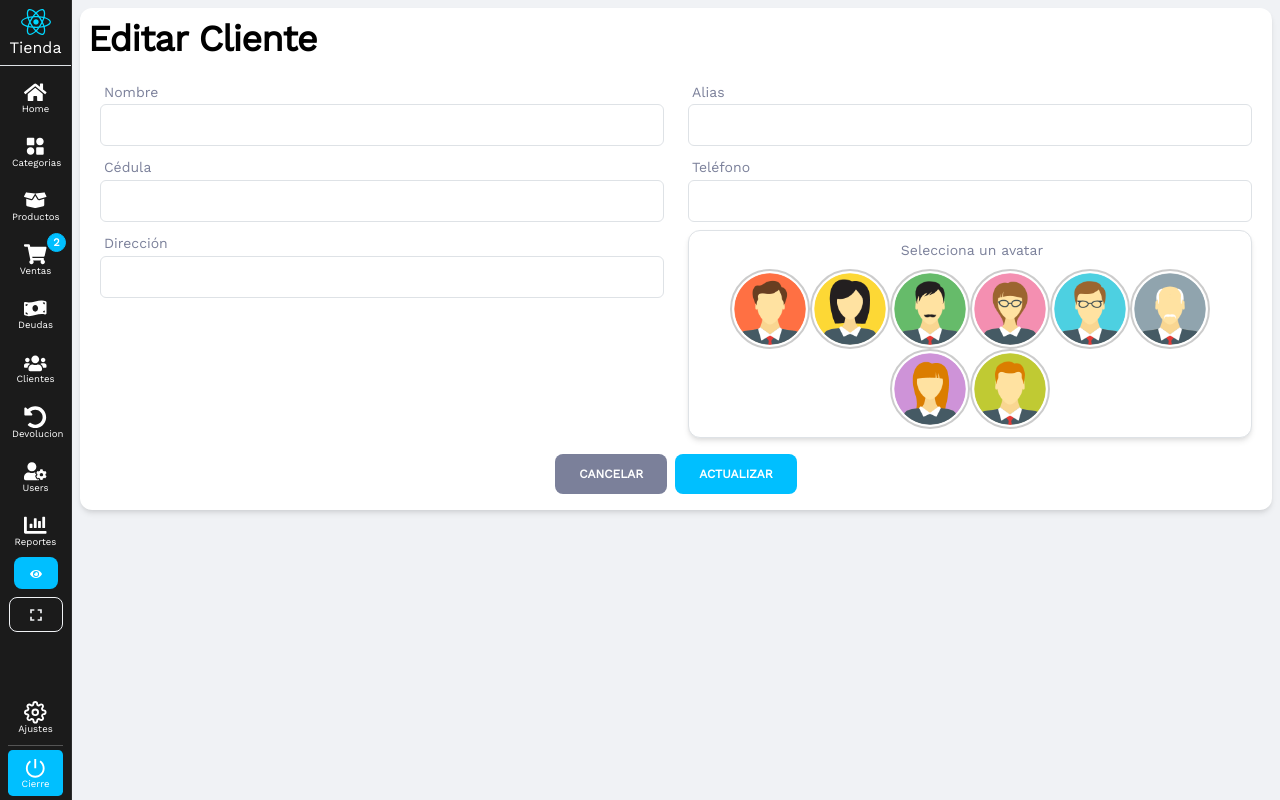
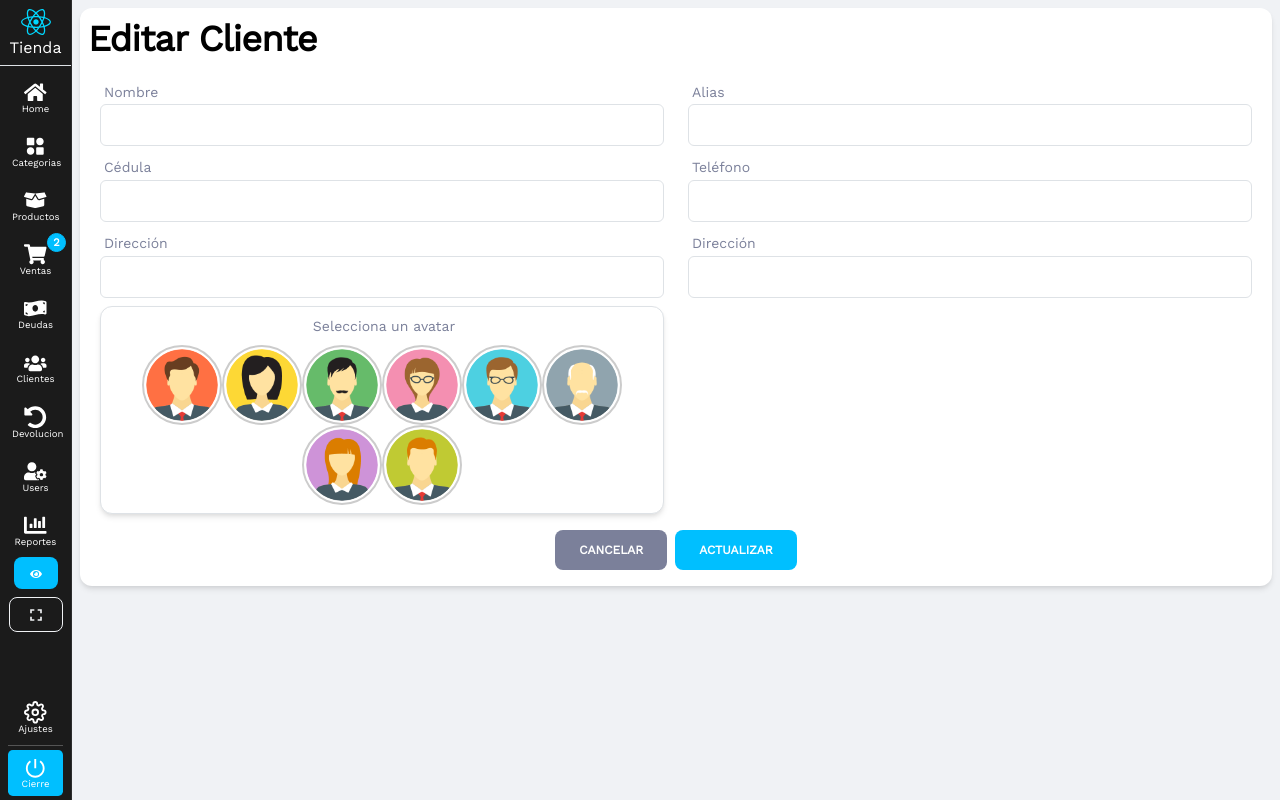
Before and after one commit to agl5702/tienda2, a React (Vite) app: page /cliente/editar/1 in a window 1280 px wide. Built offline with nearby package versions, Linux system fonts and the light colour scheme; no server answers.

Commit message:
mejorar filtrado de clientes y agregar campo de dirección en el formulario

```diff
--- a/src/components/TablaClientes.jsx
+++ b/src/components/TablaClientes.jsx
@@ -11,11 +11,13 @@ const CategoriaTable = () => {
   const fetchCustomers = async () => {
     try {
       const data = await getAllCustomers();
-      setCustomers(data);
+      const filtrados = data.filter(c => c.name && c.name.trim() !== '');
+      setCustomers(filtrados);
     } catch (error) {
       console.error('Error al obtener el usuario:', error);
     }
   };
+
 
   useEffect(() => {
     fetchCustomers();
@@ -67,7 +69,7 @@ const CategoriaTable = () => {
               <div className="card border p-2">
                 <div className="row">
                   <div className="col-lg-4 col-md-4 text-center my-auto">
-                    <img className="avatar avatar-xl border-radius-lg" src="https://w7.pngwing.com/pngs/312/283/png-transparent-man-s-face-avatar-computer-icons-user-profile-business-user-avatar-blue-face-heroes-thumbnail.png"/>
+                    <img className="avatar avatar-xl border-radius-lg" src={customer.avatar}/>
                     <br />
                     <span className="text-xs mb-0">CC. {customer.cc}</span>
                   </div>
--- a/src/pages/FormCliente.jsx
+++ b/src/pages/FormCliente.jsx
@@ -119,6 +119,20 @@ const FormCustomer = () => {
                 />
               </div>
             </div>
+
+            <div className="col-12 col-md-6">
+              <div className="form-group mt-2">
+                <label className='mb-n3'>Dirección</label>
+                <input
+                  type="text"
+                  name="direction"
+                  value={customer.avatar}
+                  onChange={handleChange}
+                  className="form-control border ps-2"
+                  required
+                />
+              </div>
+            </div>
             <div className="col-12 col-md-6 mt-2">
               <div className="card border px-4 py-2">
               <label className="text-center">Selecciona un avatar</label>
@@ -131,7 +145,7 @@ const FormCustomer = () => {
                         key={num}
                         src={`/img/avatars/${filename}`}
                         alt={`Avatar ${num}`}
-                        onClick={() => setCustomer(prev => ({ ...prev, avatar: filename }))}
+                        onClick={() => setCustomer(prev => ({ ...prev, avatar: `/img/avatars/${filename}` }))}
                         style={{
                           width: '80px',
                           height: '80px',
```
